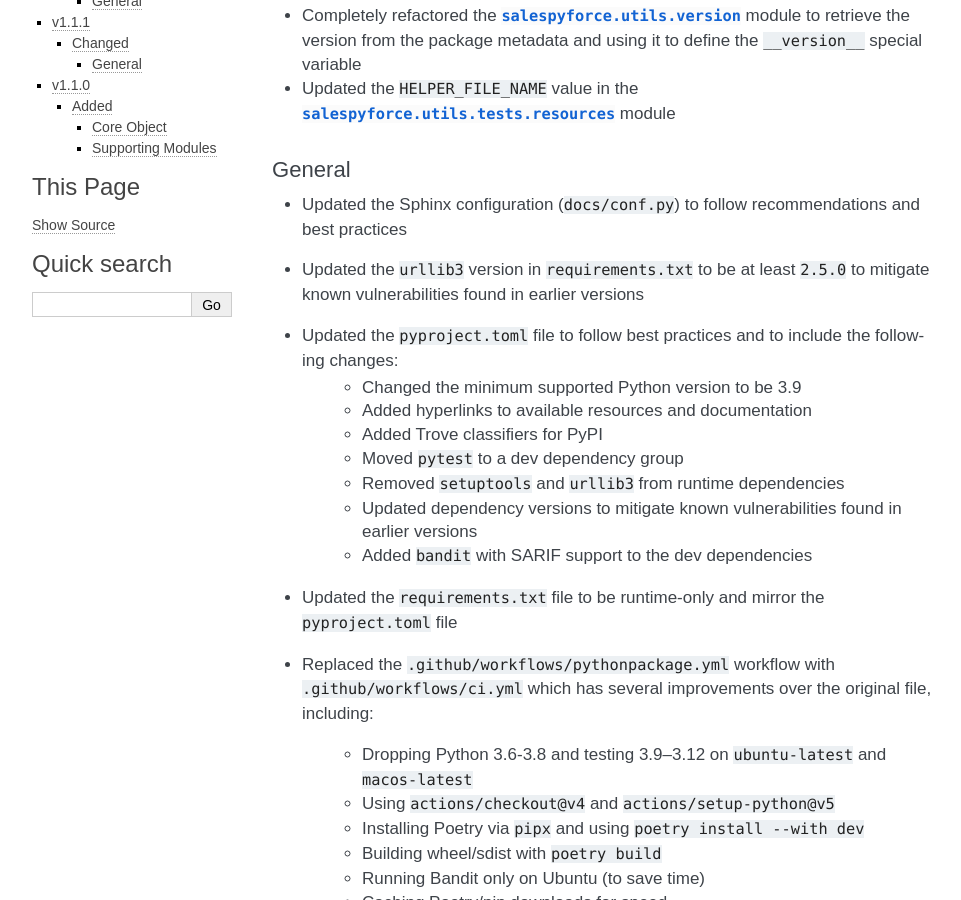
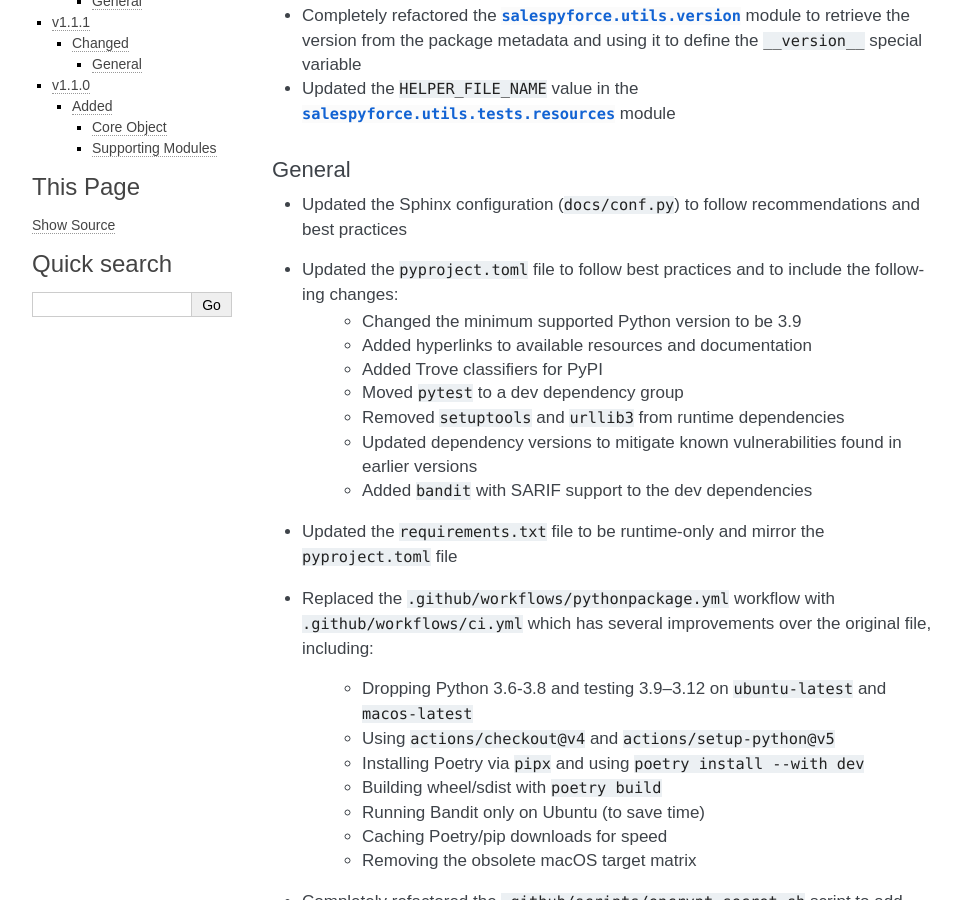
Before and after one commit to jeffshurtliff/salespyforce, a Sphinx documentation site: the page built from docs/changelog.rst, in a window 1280 px wide and 900 px high, scrolled down 712 px. Shown: the whole window, without its empty margins (148-1109 px from the left). Built offline with Sphinx 7.4.7, drawn with Linux system fonts in a browser that asks for light colours.

```diff
--- a/docs/changelog.rst
+++ b/docs/changelog.rst
@@ -32,8 +32,6 @@
 General
 -------
 * Updated the Sphinx configuration (``docs/conf.py``) to follow recommendations and best practices
-* Updated the ``urllib3`` version in ``requirements.txt`` to be at least ``2.5.0`` to mitigate
-  known vulnerabilities found in earlier versions
 * Updated the ``pyproject.toml`` file to follow best practices and to include the following changes:
     * Changed the minimum supported Python version to be 3.9
     * Added hyperlinks to available resources and documentation
```
Also changed, not shown: requirements.txt (+4 -3 lines).
